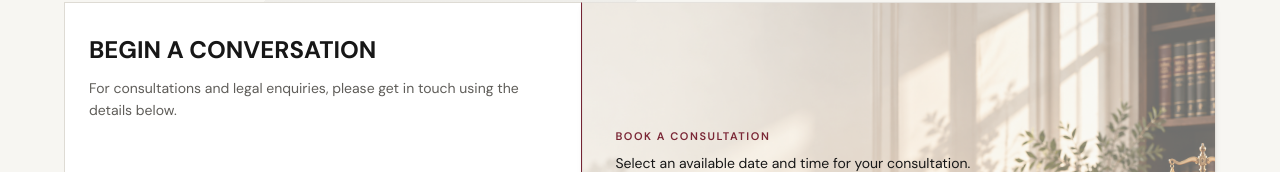
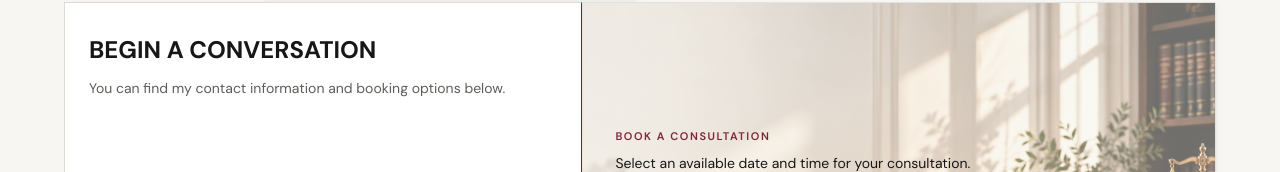
Before and after one commit to saurabh-uchil/PortfolioApp, a Next.js app: page /contact in a window 1280 px wide. Shown: the part 269-441 px from the top of the page. Built offline with nearby package versions, Linux system fonts and the light colour scheme; no server answers.

Commit message:
Changed the description

```diff
--- a/app/contact/Details/Details.data.ts
+++ b/app/contact/Details/Details.data.ts
@@ -2,7 +2,7 @@ export const contactDetailsContent = {
   eyebrow: "GET IN TOUCH",
   title: "BEGIN A CONVERSATION",
   description:
-    "For consultations and legal enquiries, please get in touch using the details below.",
+    "You can find my contact information and booking options below.",
 
   emailLabel: "Email",
   email: process.env.NEXT_PUBLIC_CONTACT_EMAIL || "",
```
